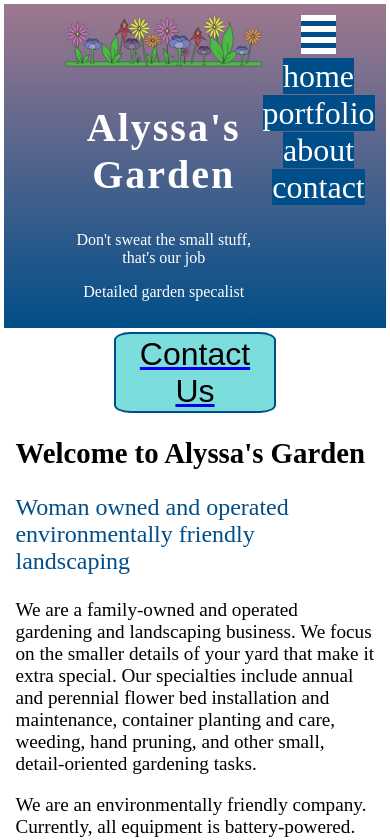
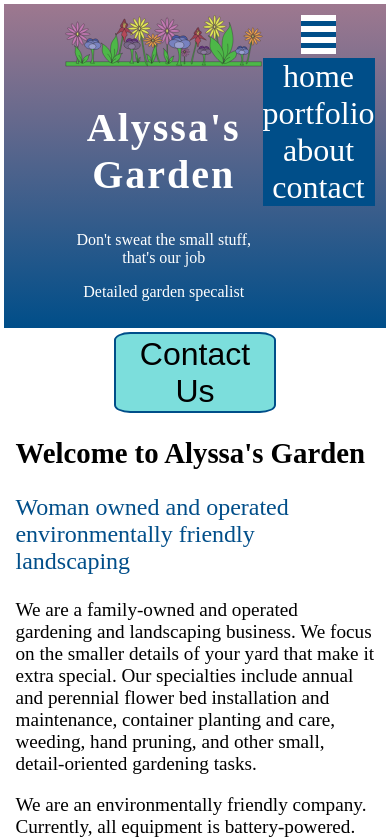
Before and after one commit to burkeamy/alyssasGarden, a React (Create React App) app: page / in a window 390 px wide. Shown: the top 840 px of the page. Built offline with nearby package versions, Linux system fonts and the light colour scheme; a web font is replaced by a local one.

Commit message:
fixed menu loading problem and maybe some style issues

```diff
--- a/src/components/imageContainer/imageContainer.styles.css
+++ b/src/components/imageContainer/imageContainer.styles.css
@@ -19,6 +19,6 @@
 }
 
 .image-display:hover {
-    height: 40rem;
+    height: 30rem;
     width: auto;
 }
--- a/src/components/menuIcon/menuIcon.styles.css
+++ b/src/components/menuIcon/menuIcon.styles.css
@@ -21,11 +21,7 @@
   }
 
   .mobile-option {
-    color: #fff;
-    background-color:  #004E89;
-    text-decoration: none;
-    height: auto;
-    font-size: 2rem;
+   display: none;
   }
 
   .mobile-option:target, .mobile-option:hover {
@@ -45,4 +41,13 @@
       border: none;
       padding:0%;
     }
+
+    .mobile-option {
+      display: grid;
+      color: #fff;
+      background-color:  #004E89;
+      text-decoration: none;
+      height: auto;
+      font-size: 2rem;
+    }
   }
--- a/src/pages/homepage/homepage.component.jsx
+++ b/src/pages/homepage/homepage.component.jsx
@@ -1,6 +1,7 @@
 import React from 'react';
 import './homepage.styles.css';
 import { Link } from 'react-router-dom';
+
 
 
 
--- a/src/pages/homepage/homepage.styles.css
+++ b/src/pages/homepage/homepage.styles.css
@@ -9,6 +9,7 @@
    display: grid;
    grid-template-rows: 1fr;
    justify-content: center;
+   text-decoration: none;
 }
 
 .contact-button {
@@ -21,6 +22,12 @@
     text-decoration: none;
 }
 
+.contact-button:hover {
+    font-size: 2.25rem;
+    background-color: #004E89;
+    color: white;
+}
+
 .vip-info {
     font-size: 1.5rem;
     font-weight: 300;
```
Also changed, not shown: src/components/servicesCard/servicesCard.component.jsx (deleted, +0 -15 lines), src/components/servicesCard/servicesCard.styles.css (deleted).
